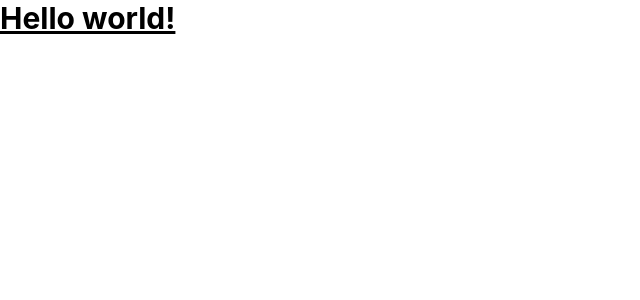
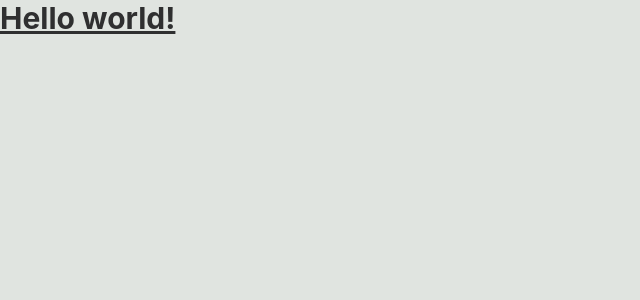
Before and after one commit to Kasui92/lucapattocchio.dev, a React (Create React App) app: page / in a window 1280 px wide. Shown: the top 300 px of the page, without its empty margins (0-640 px from the left). Built offline with nearby package versions, Linux system fonts and the light colour scheme.

Commit message:
upd: use palette classes in body;

```diff
--- a/src/index.css
+++ b/src/index.css
@@ -1,6 +1,13 @@
 @tailwind base;
 @tailwind components;
 @tailwind utilities;
+
+
+@layer base {
+    body {
+        @apply bg-background text-foreground dark:bg-foreground dark:text-background;
+    }
+}
 
 body {
     margin: 0;
```
